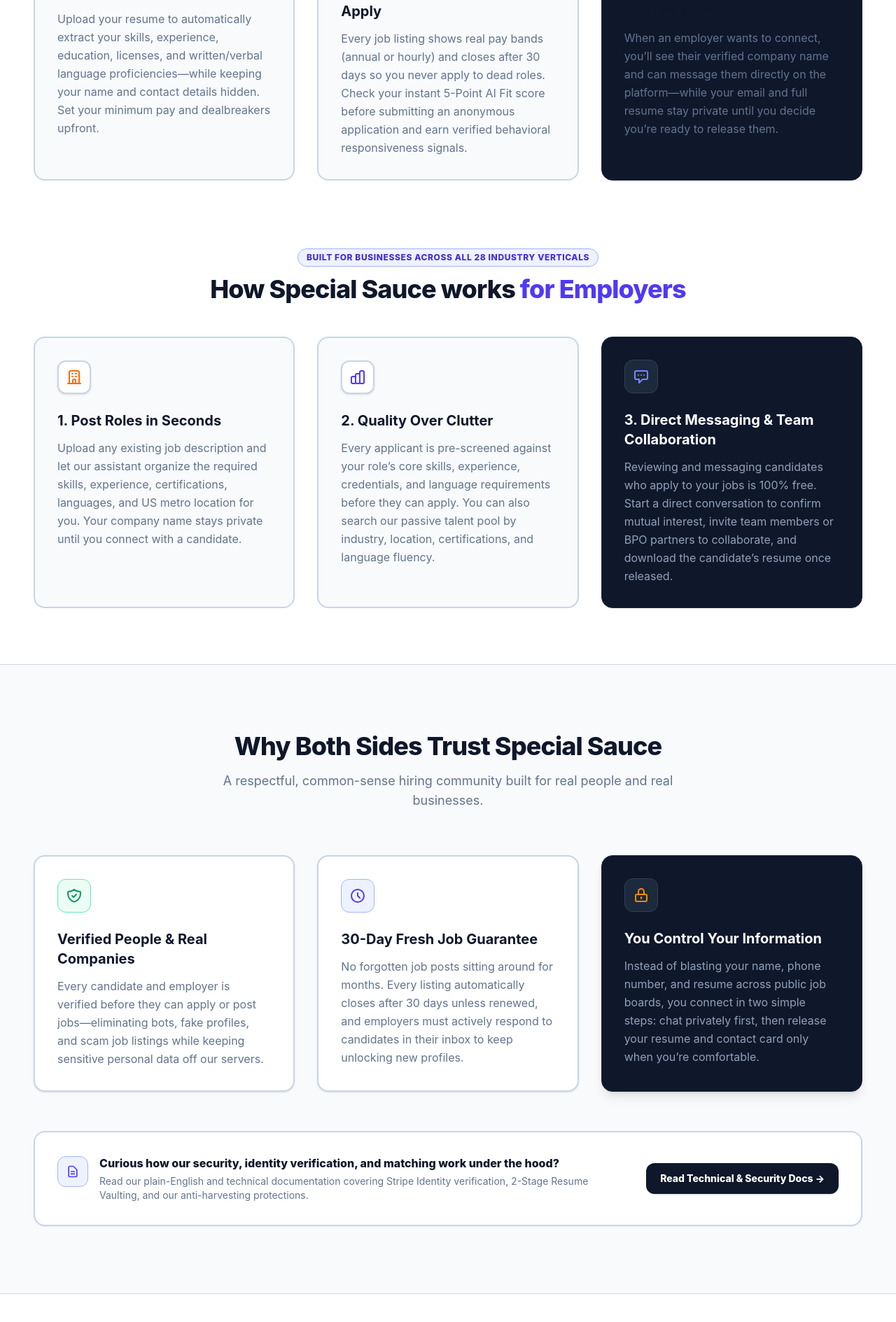
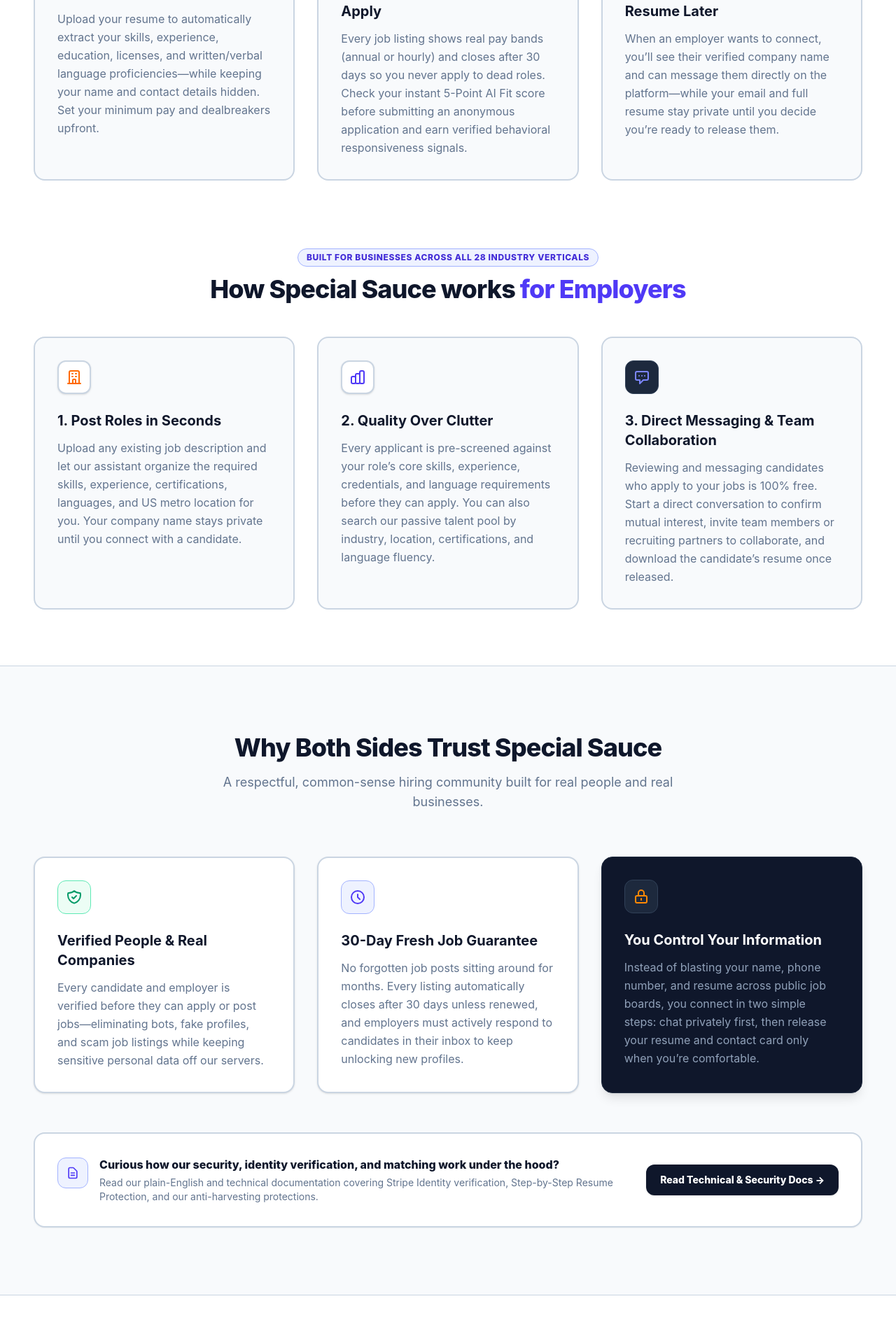
Before and after one commit to SpecialSauceIO/secure-job-board, a Next.js app: page / in a window 1280 px wide. Shown: the part 1149-3038 px from the top of the page at 70% size. Built offline with nearby package versions, Linux system fonts and the light colour scheme; no server answers.

Commit message:
Match Step 3 landing page card backgrounds with Steps 1-2 in Dark and Light mode and polish copy

```diff
--- a/src/app/page.tsx
+++ b/src/app/page.tsx
@@ -413,7 +413,7 @@
               </div>
 
               {/* Candidate Feature 3 */}
-              <div className="p-8 rounded-2xl bg-slate-900 border border-slate-800 relative overflow-hidden group">
+              <div className="p-8 rounded-2xl bg-slate-50 border-2 border-slate-300 relative overflow-hidden group border-slate-300">
                 <div className="absolute inset-0 opacity-15 bg-[radial-gradient(ellipse_at_top_right,_var(--tw-gradient-stops))] from-emerald-400 via-slate-900 to-slate-900 pointer-events-none"></div>
                 <div className="relative z-10">
                   <div className="w-12 h-12 bg-slate-800 rounded-xl border border-slate-700 flex items-center justify-center mb-6 text-emerald-400 group-hover:scale-110 transition-transform">
@@ -506,7 +506,7 @@
               </div>
 
               {/* Employer Feature 3 */}
-              <div className="p-8 rounded-2xl bg-slate-900 border border-slate-800 relative overflow-hidden group">
+              <div className="p-8 rounded-2xl bg-slate-50 border-2 border-slate-300 relative overflow-hidden group border-slate-300">
                 <div className="absolute inset-0 opacity-15 bg-[radial-gradient(ellipse_at_top_right,_var(--tw-gradient-stops))] from-indigo-400 via-slate-900 to-slate-900 pointer-events-none"></div>
                 <div className="relative z-10">
                   <div className="w-12 h-12 bg-slate-800 rounded-xl border border-slate-700 flex items-center justify-center mb-6 text-indigo-400 group-hover:scale-110 transition-transform">
@@ -524,11 +524,11 @@
                       ></path>
                     </svg>
                   </div>
-                  <h3 className="text-xl font-bold text-white mb-3">
+                  <h3 className="text-xl font-bold text-slate-900 mb-3">
                     3. Direct Messaging &amp; Team Collaboration
                   </h3>
-                  <p className="text-slate-400 leading-relaxed">
-                    Reviewing and messaging candidates who apply to your jobs is 100% free. Start a direct conversation to confirm mutual interest, invite team members or BPO partners to collaborate, and download the candidate’s resume once released.
+                  <p className="text-slate-500 leading-relaxed">
+                    Reviewing and messaging candidates who apply to your jobs is 100% free. Start a direct conversation to confirm mutual interest, invite team members or recruiting partners to collaborate, and download the candidate’s resume once released.
                   </p>
                 </div>
               </div>
@@ -653,7 +653,7 @@
                   Curious how our security, identity verification, and matching work under the hood?
                 </h4>
                 <p className="text-sm text-slate-500 mt-1">
-                  Read our plain-English and technical documentation covering Stripe Identity verification, 2-Stage Resume Vaulting, and our anti-harvesting protections.
+                  Read our plain-English and technical documentation covering Stripe Identity verification, Step-by-Step Resume Protection, and our anti-harvesting protections.
                 </p>
               </div>
             </div>
```
